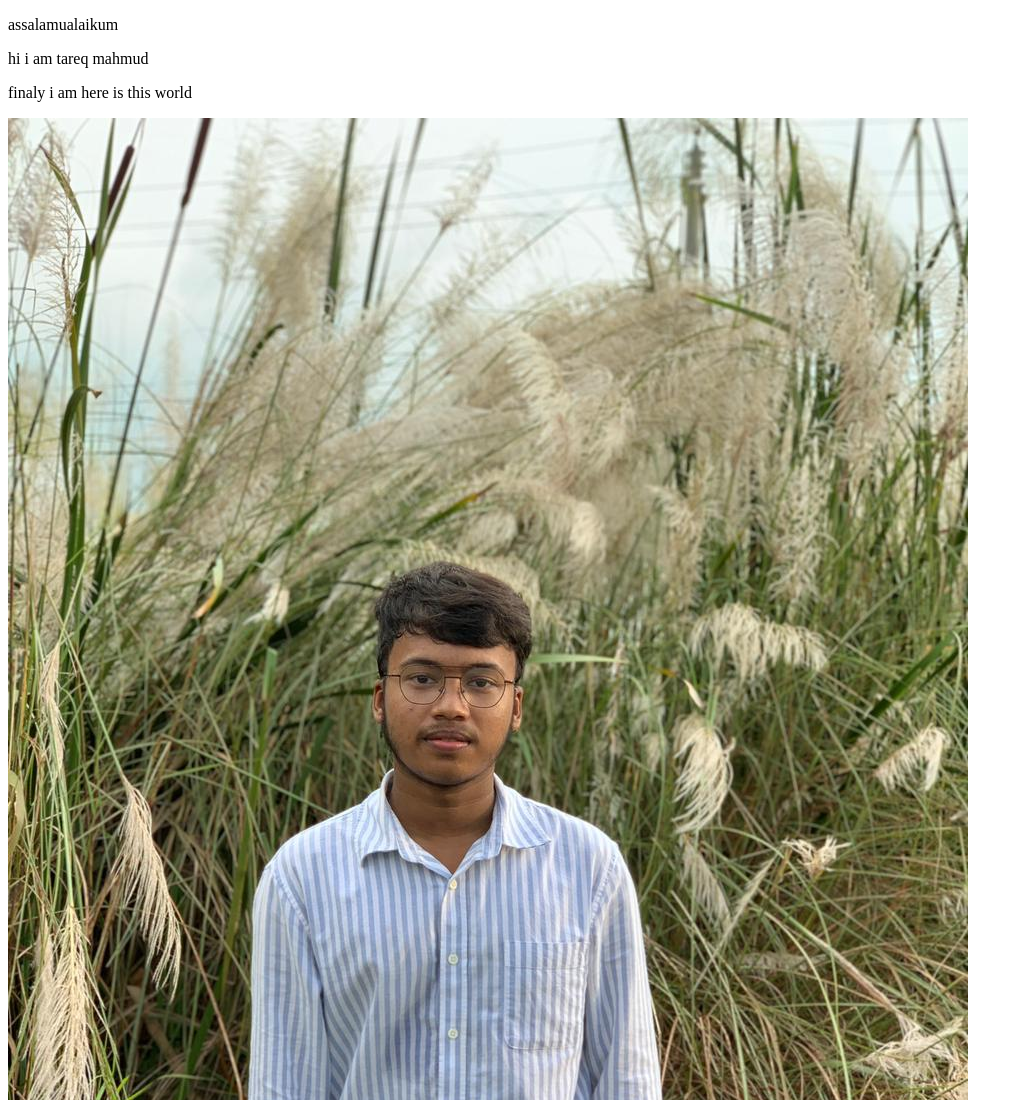
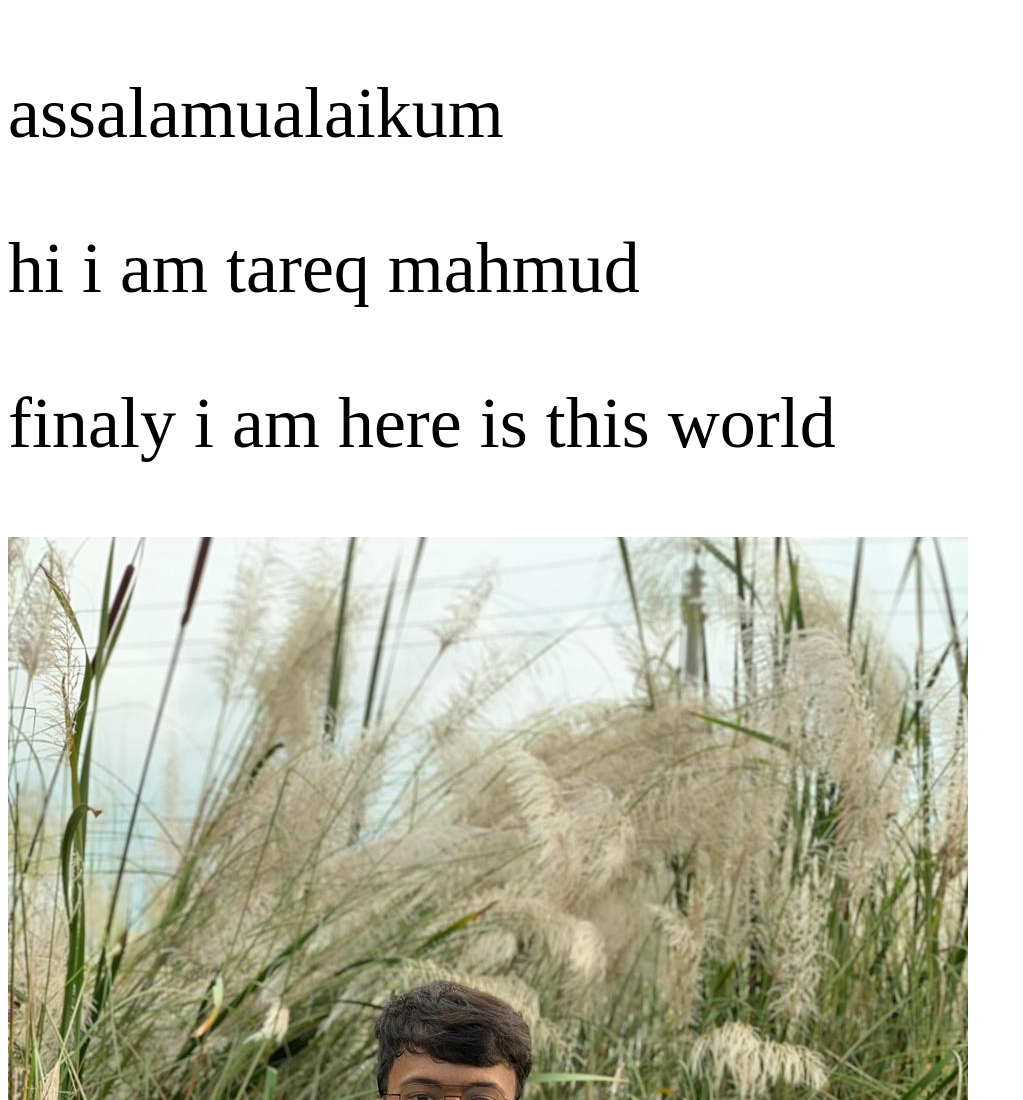
Before and after one commit to tareqCSS/it-s-ME, a plain HTML site: page index.html in a window 1280 px wide. Shown: the top 1100 px of the page, without its empty margins (0-1023 px from the left). Drawn offline with Linux system fonts and the light colour scheme.

Commit message:
fornt added

```diff
--- a/index.html
+++ b/index.html
@@ -5,6 +5,11 @@
     <meta http-equiv="X-UA-Compatible" content="IE=edge">
     <meta name="viewport" content="width=device-width, initial-scale=1.0">
     <title>IT TM</title>
+    <style>
+        p{
+            font-size: 72px;
+        }
+    </style>
 </head>
 <body>
     <p>assalamualaikum</p>
```
